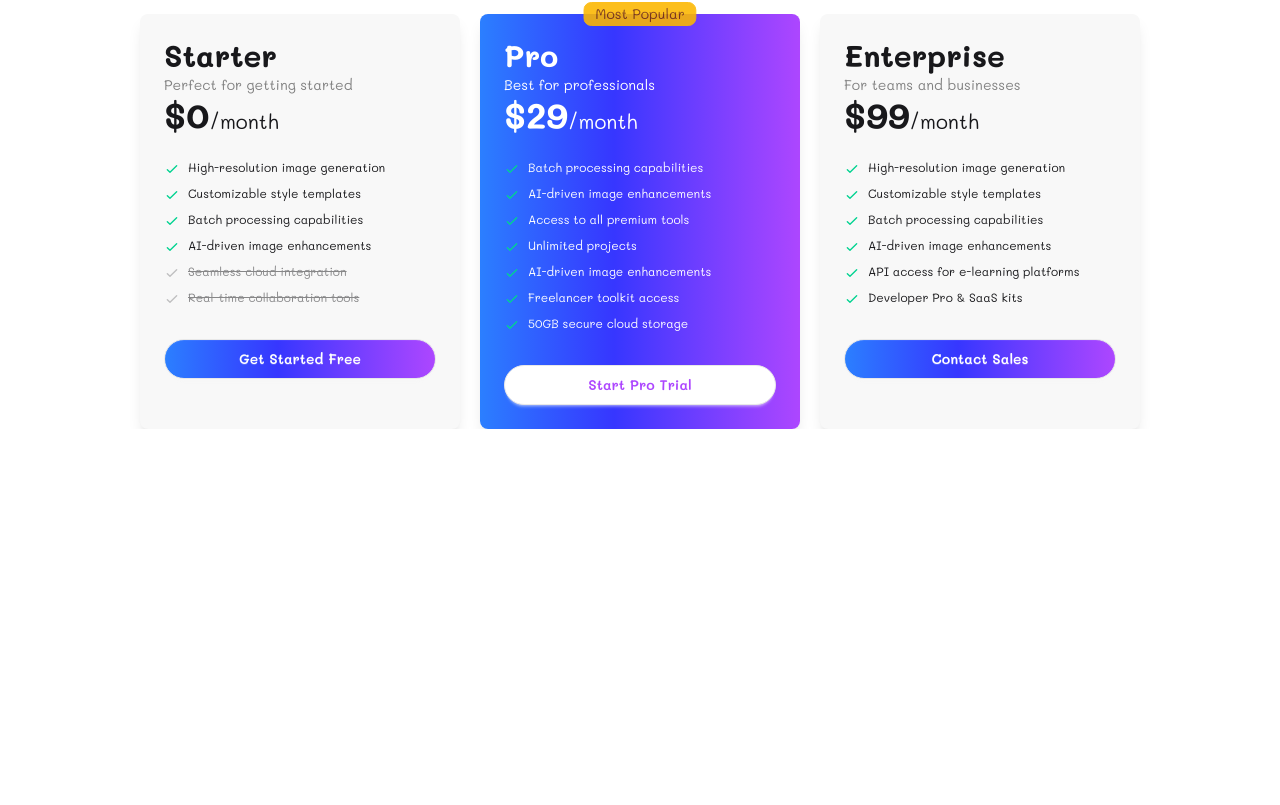
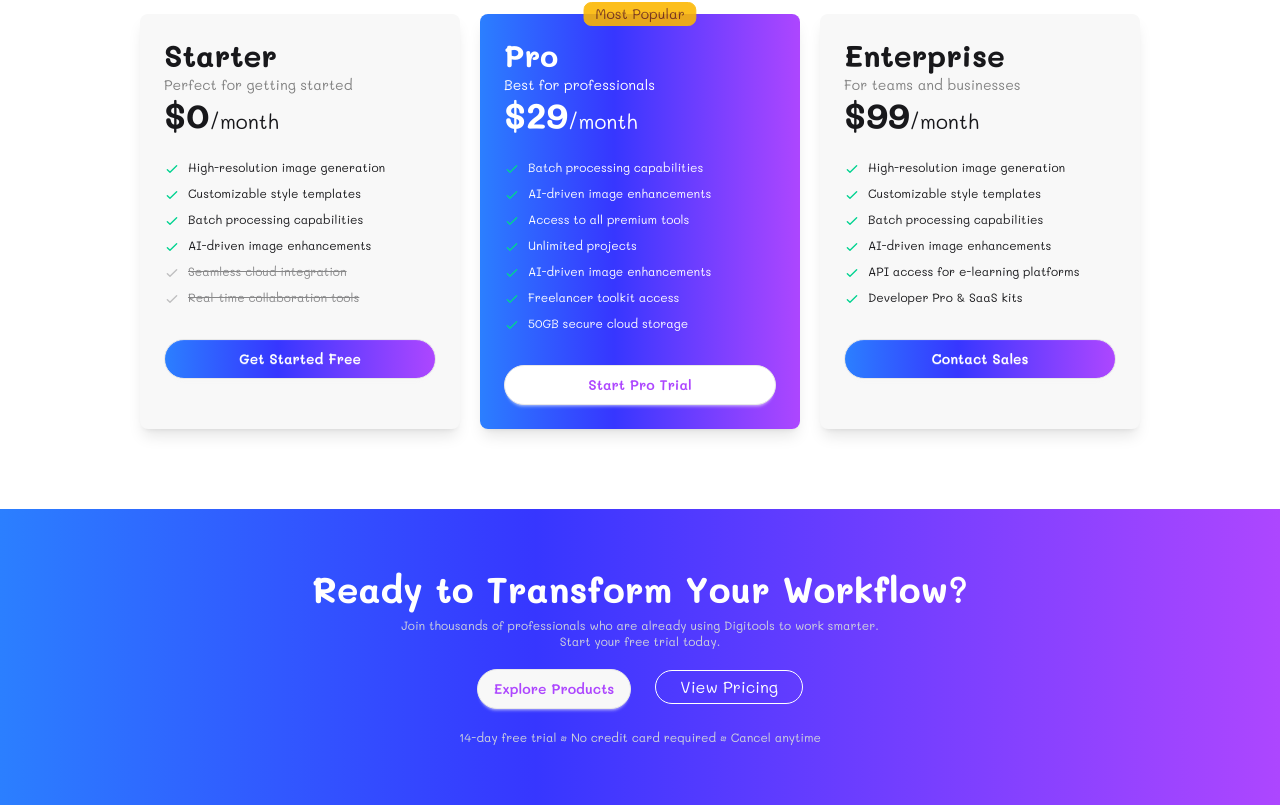
Before and after one commit to abdussattarsakil/DigiTools-project-assingment-6-, a React (Vite) app: page / in a window 1280 px wide. Shown: the part 3461-4266 px from the top of the page. Before the commit the page ends 3890 px from the top, so only its background shows below. Built offline with nearby package versions, Linux system fonts and the light colour scheme.

Commit message:
pricing cart and below banner design

```diff
--- a/src/components/PricingPart.jsx
+++ b/src/components/PricingPart.jsx
@@ -9,7 +9,7 @@ const PricingPart = () => {
             </div>
             {/* cart */}
 
-            <div className="md:flex justify-center gap-5">
+            <div className="md:flex justify-center gap-5 mb-20">
                 <div className="card w-80 bg-base-200 shadow-lg m-auto mb-4 md:m-0">
                     <div className="card-body">
                         <div className="flex flex-col">
@@ -132,13 +132,32 @@ const PricingPart = () => {
 
                         </ul>
                         <div className="mt-6">
-                             <button className="btn w-full rounded-full text-white bg-linear-to-r/hsl from-blue-500 to-purple-500">Contact Sales</button>
+                            <button className="btn w-full rounded-full text-white bg-linear-to-r/hsl from-blue-500 to-purple-500">Contact Sales</button>
                         </div>
                     </div>
                 </div>
 
 
             </div>
+
+
+
+
+            <div className="bg-linear-to-r/hsl from-blue-500 to-purple-500 text-center py-15 text-white space-y-5">
+                <div>
+                    <h1 className="text-4xl font-extrabold">
+                        Ready to Transform Your Workflow?
+                    </h1>
+                    <h2 className="text-xs my-2 text-gray-300">
+                        Join thousands of professionals who are already using Digitools to work smarter. <br /> Start your free trial today.
+                    </h2>
+                </div>
+                <div className="space-x-6">
+                    <button className="btn rounded-full text-purple-500">Explore Products</button>
+                    <button className="rounded-full py-1 px-6 text-white border border-white">View Pricing</button>
+                </div>
+                <h2 className="text-gray-300 text-xs">14-day free trial • No credit card required • Cancel anytime</h2>
+            </div>
         </div>
     );
 };
```
